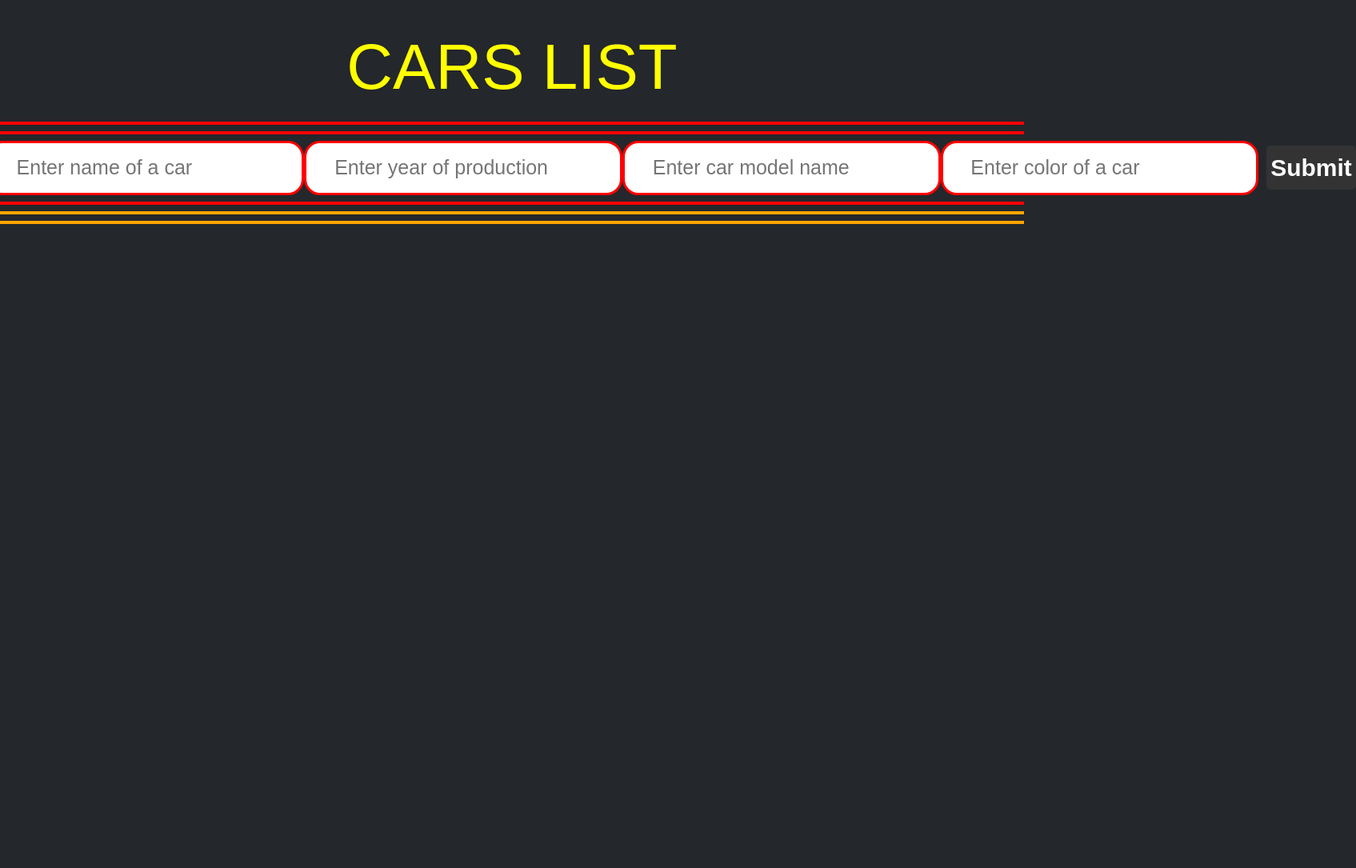
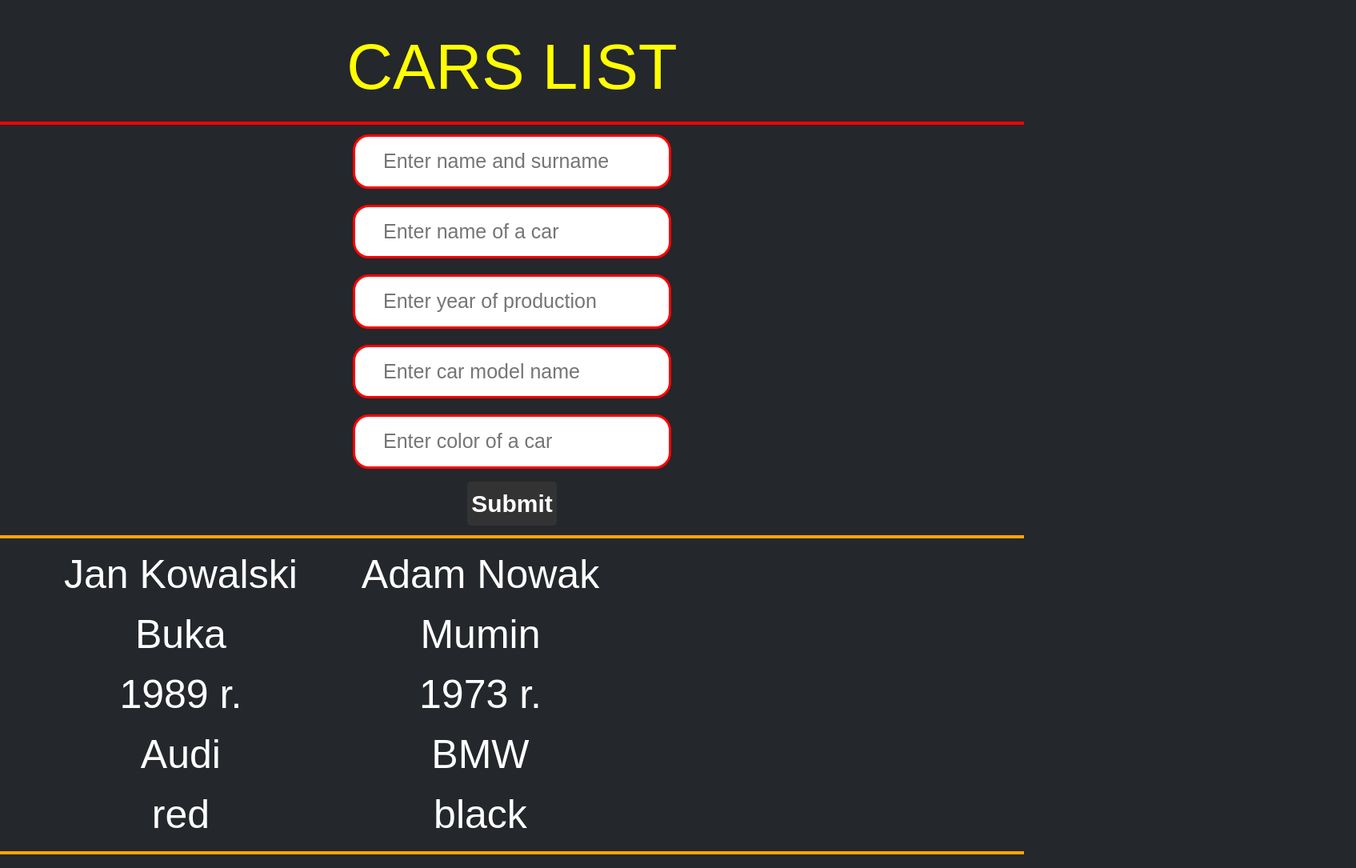
Before and after one commit to ShadowAlwer/Angular_Sandbox, an Angular app: page /cars in a window 1280 px wide. Shown: the top 1085 px of the page at 80% size, 1695 px wide, since content can reach past the window. Before the commit the page ends 800 px from the top, so only its background shows below. Built offline with nearby package versions, Linux system fonts and the light colour scheme.

Commit message:
CARS - FIX 2

```diff
--- a/src/app/cars/cars.component.html
+++ b/src/app/cars/cars.component.html
@@ -1,8 +1,7 @@
 <h1 class="h1">CARS LIST</h1>
 <hr class="hr">
 
-<hr class="hr">
-<div class="flex-row-center">
+<div class="flex-column-center">
     <input #box1 class="input" type="text" placeholder="Enter name and surname" name="display" [(ngModel)]="enterOwner">
     <input #box2 class="input" type="text" placeholder="Enter name of a car" name="display" [(ngModel)]="enterName">
     <input #box3 class="input" type="text" placeholder="Enter year of production" name="display" [(ngModel)]="enterYear">
@@ -10,16 +9,15 @@
     <input #box5 class="input" type="text" placeholder="Enter color of a car" name="display" [(ngModel)]="enterColor">
     <button class="button" (click)="submit()">Submit</button>
 </div>
-<hr class="hr">
 
 <hr class="hr2">
-<div>
-    <div *ngFor="let car of cars">
-        <span>{{car.enterOwner}}</span>
-        <span>{{car.enterName}}</span>
-        <span>{{car.enterYear}}</span>
-        <span>{{car.enterModel}}</span>
-        <span>{{enterColor}}</span>
+<div class="flex-column">
+    <div class="p1" *ngFor="let car of cars">
+        <span>{{car.Owner}}</span><p> </p>
+        <span>{{car.Name}}</span><p> </p>
+        <span>{{car.Year}}</span><p> </p>
+        <span>{{car.Model}}</span><p> </p>
+        <span>{{car.Color}}</span>
     </div>
 </div>
 <hr class="hr2">
--- a/src/app/cars/cars.component.scss
+++ b/src/app/cars/cars.component.scss
@@ -21,6 +21,8 @@
     font-size: 25px;
     color: red;
     background-color: white;
+    margin-top: 0.25rem;
+    margin-bottom: 1rem;
 }
 .input:hover{
     background-color: yellow;
@@ -30,6 +32,9 @@
     text-align: left;
     font-size: 50px;
     color: white;
+    display: inline-block;
+    margin-left: 5rem;
+    text-align: center;
 }
 
 .hr{
@@ -51,5 +56,5 @@
     padding: 5px;
     text-align: center;
     font-size: 30px;
-    margin-left: 10px;
+    margin-bottom: 0.25rem;
 }
```
Also changed, not shown: src/app/cars/cars.component.ts (+8 -0 lines).
